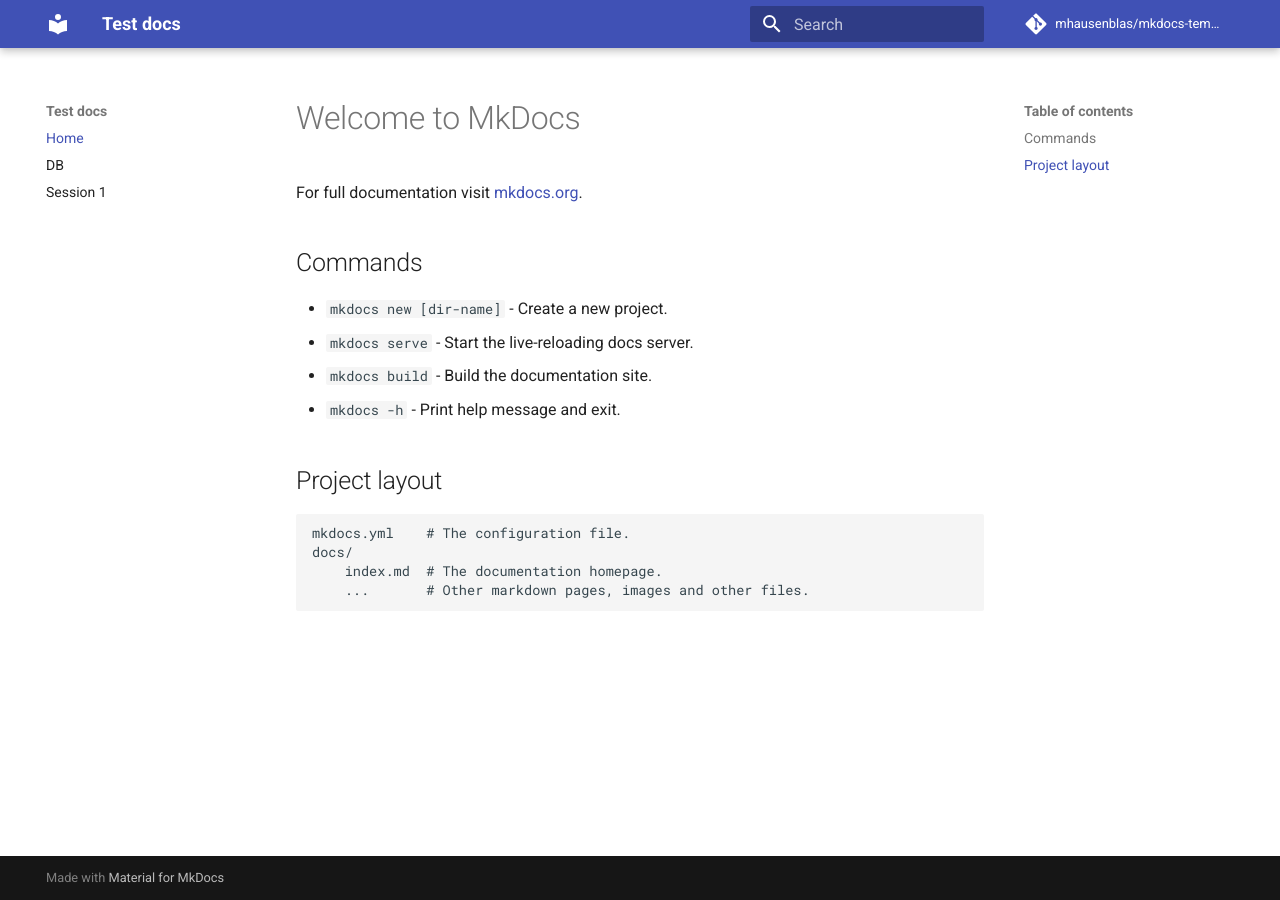
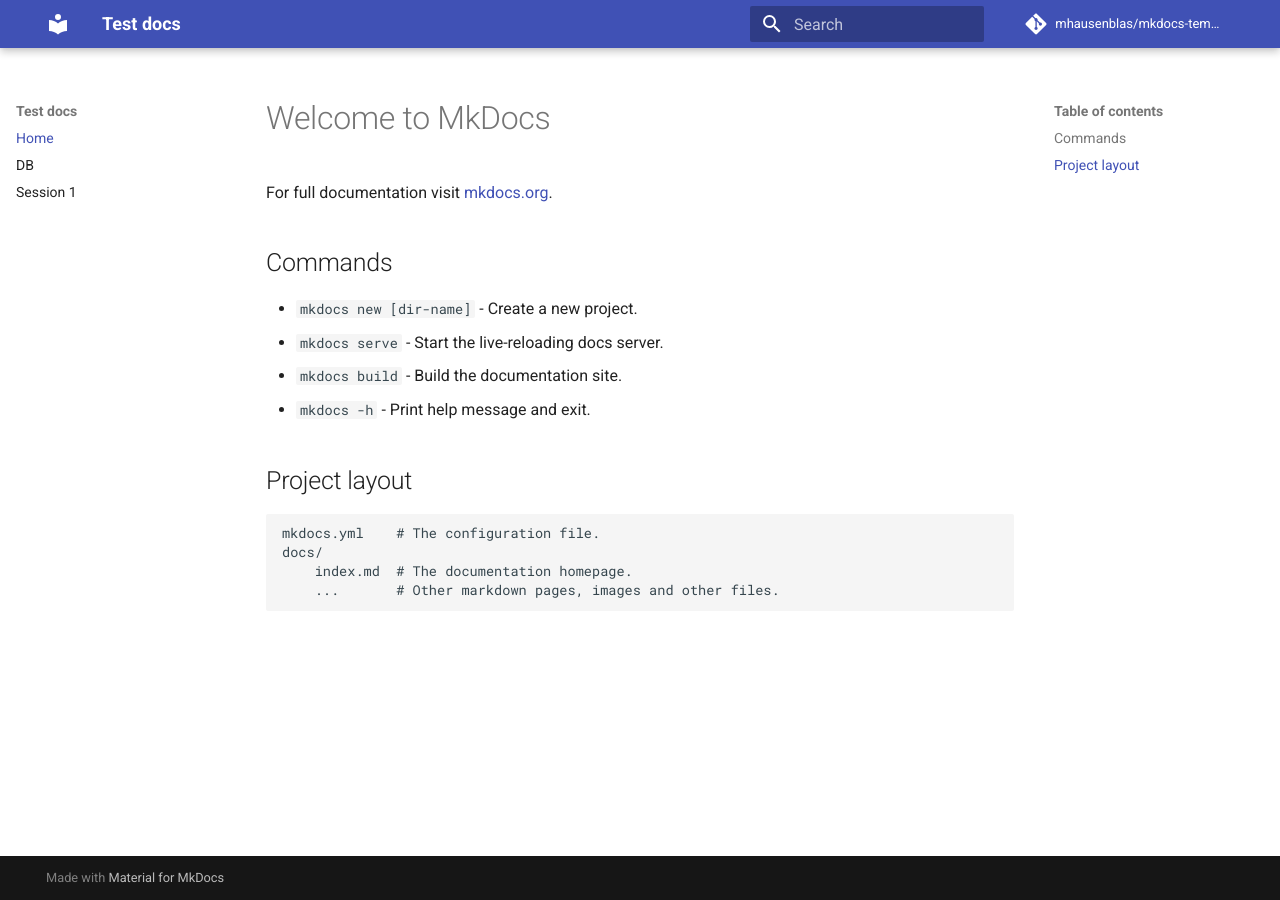
Before and after one commit to pandalearnstocode/buildamlapp, an MkDocs documentation site: the page built from docs/index.md, in a window 1280 px wide. Built offline with MkDocs 1.6.1 and Material for MkDocs 9.7.7, drawn with Linux system fonts in a browser that asks for light colours; comment, search, counter and statistics services are not loaded.

Commit message:
adding extra.css to make full width.

```diff
--- /dev/null
+++ b/docs/stylesheets/extra.css
@@ -0,0 +1,14 @@
+@media only screen and (min-width: 76.25em) {
+    .md-main__inner {
+      max-width: none;
+    }
+    .md-sidebar--primary {
+      left: 0;
+    }
+    .md-sidebar--secondary {
+      right: 0;
+      margin-left: 0;
+      -webkit-transform: none;
+      transform: none;
+    }
+  }
--- a/mkdocs.yml
+++ b/mkdocs.yml
@@ -10,3 +10,7 @@ nav:
   - 'Session 1' : introduction_to_web_apps_crud_rest_apis.md
 theme:
   name: "material"
+extra_css:
+  - stylesheets/extra.css
+extra_javascript:
+  - javascripts/extra.js
```
Also changed, not shown: docs/javascripts/extra.js (added).
